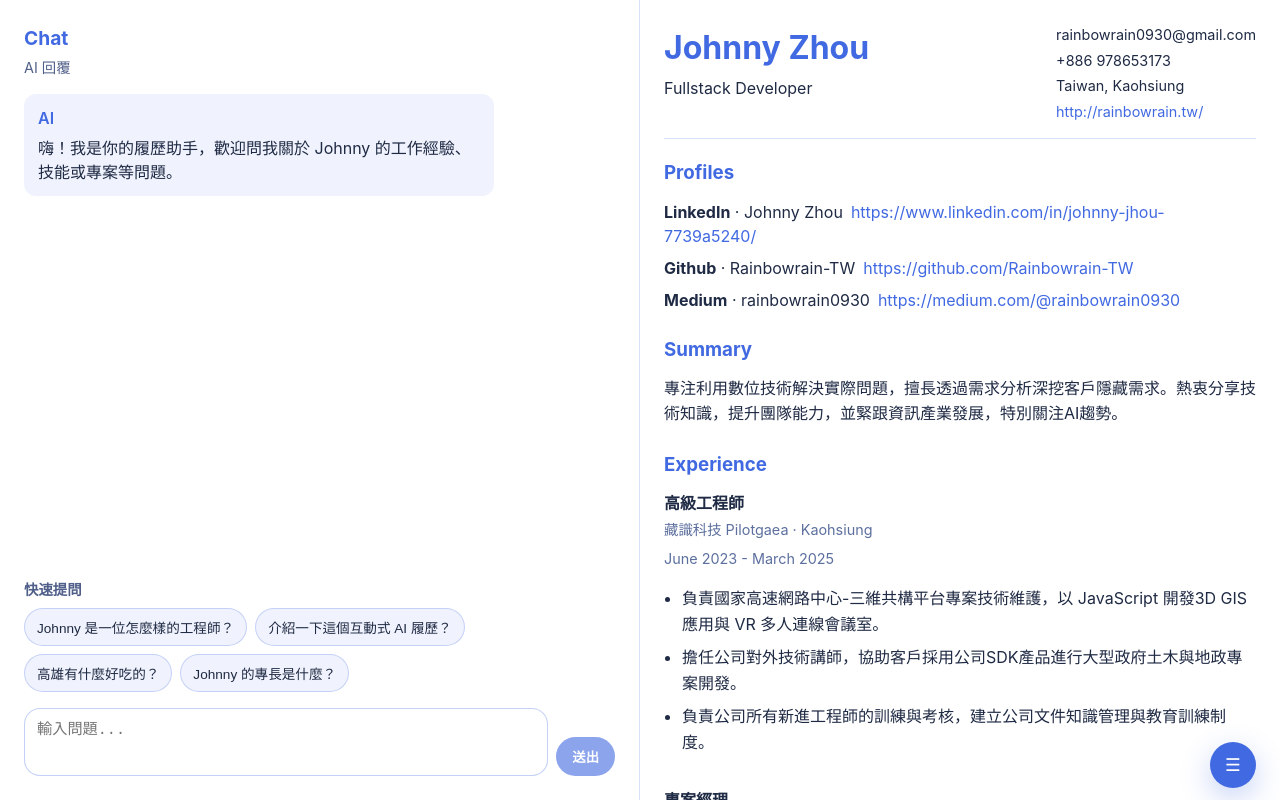
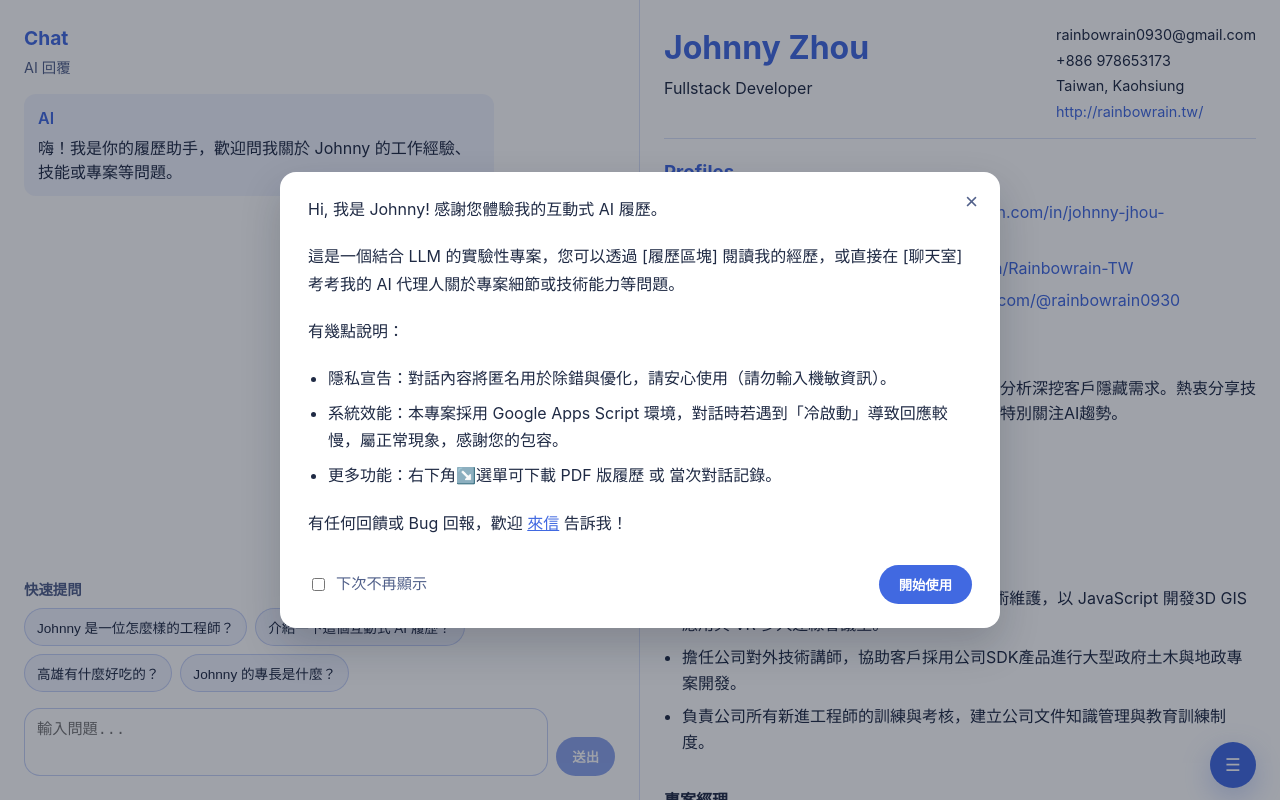
Before and after one commit to Rainbowrain-TW/Interactive-AI-Resume, a React (Vite) app: page / in a window 1280 px wide. Built offline with nearby package versions, Linux system fonts and the light colour scheme.

Commit message:
Add introductory modal with user guidance and toggle functionality

```diff
--- a/src/App.css
+++ b/src/App.css
@@ -3,6 +3,86 @@
   height: 100vh;
   background: #f5f8ff;
   color: #1f2a44;
+}
+
+.intro-overlay {
+  position: fixed;
+  inset: 0;
+  background: rgba(15, 23, 42, 0.4);
+  display: flex;
+  align-items: center;
+  justify-content: center;
+  padding: 24px;
+  z-index: 50;
+}
+
+.intro-modal {
+  background: #ffffff;
+  border-radius: 16px;
+  max-width: 720px;
+  width: 100%;
+  padding: 24px 28px;
+  position: relative;
+  box-shadow: 0 18px 40px rgba(15, 23, 42, 0.2);
+}
+
+.intro-close {
+  position: absolute;
+  top: 16px;
+  right: 16px;
+  border: none;
+  background: transparent;
+  font-size: 1.4rem;
+  cursor: pointer;
+  color: #51608a;
+}
+
+.intro-content {
+  display: flex;
+  flex-direction: column;
+  gap: 12px;
+  line-height: 1.7;
+}
+
+.intro-content ul {
+  margin: 0;
+  padding-left: 20px;
+}
+
+.intro-content li {
+  margin-bottom: 8px;
+}
+
+.intro-link {
+  color: royalblue;
+  text-decoration: underline;
+}
+
+.intro-footer {
+  margin-top: 20px;
+  display: flex;
+  align-items: center;
+  justify-content: space-between;
+  gap: 12px;
+  flex-wrap: wrap;
+}
+
+.intro-checkbox {
+  display: flex;
+  gap: 8px;
+  align-items: center;
+  font-size: 0.95rem;
+  color: #51608a;
+}
+
+.intro-start {
+  padding: 10px 20px;
+  border-radius: 999px;
+  border: none;
+  background: royalblue;
+  color: #ffffff;
+  font-weight: 600;
+  cursor: pointer;
 }
 
 .panel {
@@ -369,4 +449,8 @@
   .resume-wrapper {
     height: 55vh;
   }
+
+  .intro-content {
+    margin-top: 12px;
+  }
 }
--- a/src/App.tsx
+++ b/src/App.tsx
@@ -4,13 +4,21 @@ import ResumePanel from './components/ResumePanel';
 import type { ResumePayload } from './types/resume';
 import './App.css';
 
+const INTRO_MODAL_KEY = 'interactive-ai-resume-hide-intro';
+
 const App = () => {
   const [resume, setResume] = useState<ResumePayload | null>(null);
   const [error, setError] = useState<string | null>(null);
   const [isLoading, setIsLoading] = useState(true);
+  const [showIntro, setShowIntro] = useState(false);
+  const [skipIntroNextTime, setSkipIntroNextTime] = useState(false);
 
   useEffect(() => {
     let isMounted = true;
+
+    const shouldHideIntro = localStorage.getItem(INTRO_MODAL_KEY) === 'true';
+    setShowIntro(!shouldHideIntro);
+    setSkipIntroNextTime(shouldHideIntro);
 
     const loadResume = async () => {
       try {
@@ -40,11 +48,82 @@ const App = () => {
     };
   }, []);
 
+  const handleCloseIntro = () => {
+    if (skipIntroNextTime) {
+      localStorage.setItem(INTRO_MODAL_KEY, 'true');
+    } else {
+      localStorage.removeItem(INTRO_MODAL_KEY);
+    }
+    setShowIntro(false);
+  };
+
+  const handleOpenIntro = () => {
+    const shouldHideIntro = localStorage.getItem(INTRO_MODAL_KEY) === 'true';
+    setSkipIntroNextTime(shouldHideIntro);
+    setShowIntro(true);
+  };
+
   const resumeData = resume?.data;
 
   return (
     <div className="app">
-      <ChatPanel resume={resumeData} />
+      {showIntro && (
+        <div className="intro-overlay" onClick={handleCloseIntro} role="dialog" aria-modal="true">
+          <div className="intro-modal" onClick={(event) => event.stopPropagation()}>
+            <button
+              type="button"
+              className="intro-close"
+              aria-label="關閉提示"
+              onClick={handleCloseIntro}
+            >
+              ×
+            </button>
+            <div className="intro-content">
+              <p>Hi, 我是 Johnny! 感謝您體驗我的互動式 AI 履歷。</p>
+              <p>
+                這是一個結合 LLM 的實驗性專案，您可以透過 [履歷區塊] 閱讀我的經歷，或直接在
+                [聊天室] 考考我的 AI 代理人關於專案細節或技術能力等問題。
+              </p>
+              <p>有幾點說明：</p>
+              <ul>
+                <li>
+                  隱私宣告：對話內容將匿名用於除錯與優化，請安心使用（請勿輸入機敏資訊）。
+                </li>
+                <li>
+                  系統效能：本專案採用 Google Apps Script 環境，對話時若遇到「冷啟動」導致回應較慢，屬正常現象，感謝您的包容。
+                </li>
+                <li>更多功能：右下角↘️選單可下載 PDF 版履歷 或 當次對話記錄。</li>
+              </ul>
+              <p>
+                有任何回饋或 Bug 回報，歡迎{' '}
+                <a
+                  className="intro-link"
+                  href="mailto:rainbowrain0930@gmail.com"
+                  target="_blank"
+                  rel="noreferrer"
+                >
+                  來信
+                </a>{' '}
+                告訴我！
+              </p>
+            </div>
+            <div className="intro-footer">
+              <label className="intro-checkbox">
+                <input
+                  type="checkbox"
+                  checked={skipIntroNextTime}
+                  onChange={(event) => setSkipIntroNextTime(event.target.checked)}
+                />
+                下次不再顯示
+              </label>
+              <button type="button" className="intro-start" onClick={handleCloseIntro}>
+                開始使用
+              </button>
+            </div>
+          </div>
+        </div>
+      )}
+      <ChatPanel resume={resumeData} onOpenIntro={handleOpenIntro} />
       <div className="resume-wrapper">
         {isLoading && <p className="muted">載入履歷中...</p>}
         {error && <p className="error">{error}</p>}
--- a/src/components/ChatPanel.tsx
+++ b/src/components/ChatPanel.tsx
@@ -9,6 +9,7 @@ interface ChatMessage {
 
 interface ChatPanelProps {
   resume?: ResumeData;
+  onOpenIntro?: () => void;
 }
 
 const initialMessages: ChatMessage[] = [
@@ -126,7 +127,7 @@ const renderMessageContent = (content: string) => {
   );
 };
 
-const ChatPanel = ({ resume }: ChatPanelProps) => {
+const ChatPanel = ({ resume, onOpenIntro }: ChatPanelProps) => {
   const [messages, setMessages] = useState<ChatMessage[]>(initialMessages);
   const [input, setInput] = useState('');
   const [isLoading, setIsLoading] = useState(false);
@@ -369,6 +370,9 @@ const ChatPanel = ({ resume }: ChatPanelProps) => {
           <a className="action-widget-link" href={resumePdfUrl} download>
             下載履歷PDF
           </a>
+          <button type="button" className="action-widget-link" onClick={onOpenIntro}>
+            查看說明
+          </button>
           <button type="button" className="action-widget-link" onClick={handleDownloadChat}>
             下載對話記錄
           </button>
```
